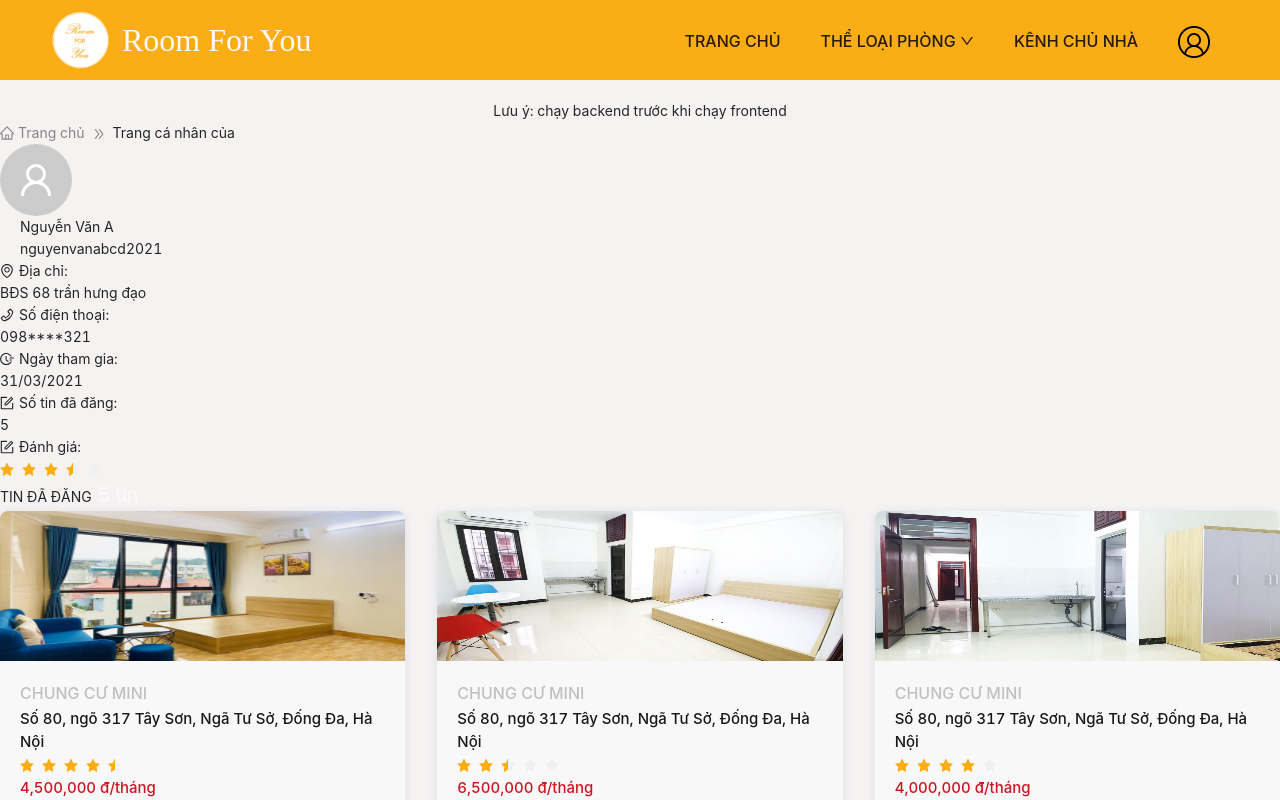
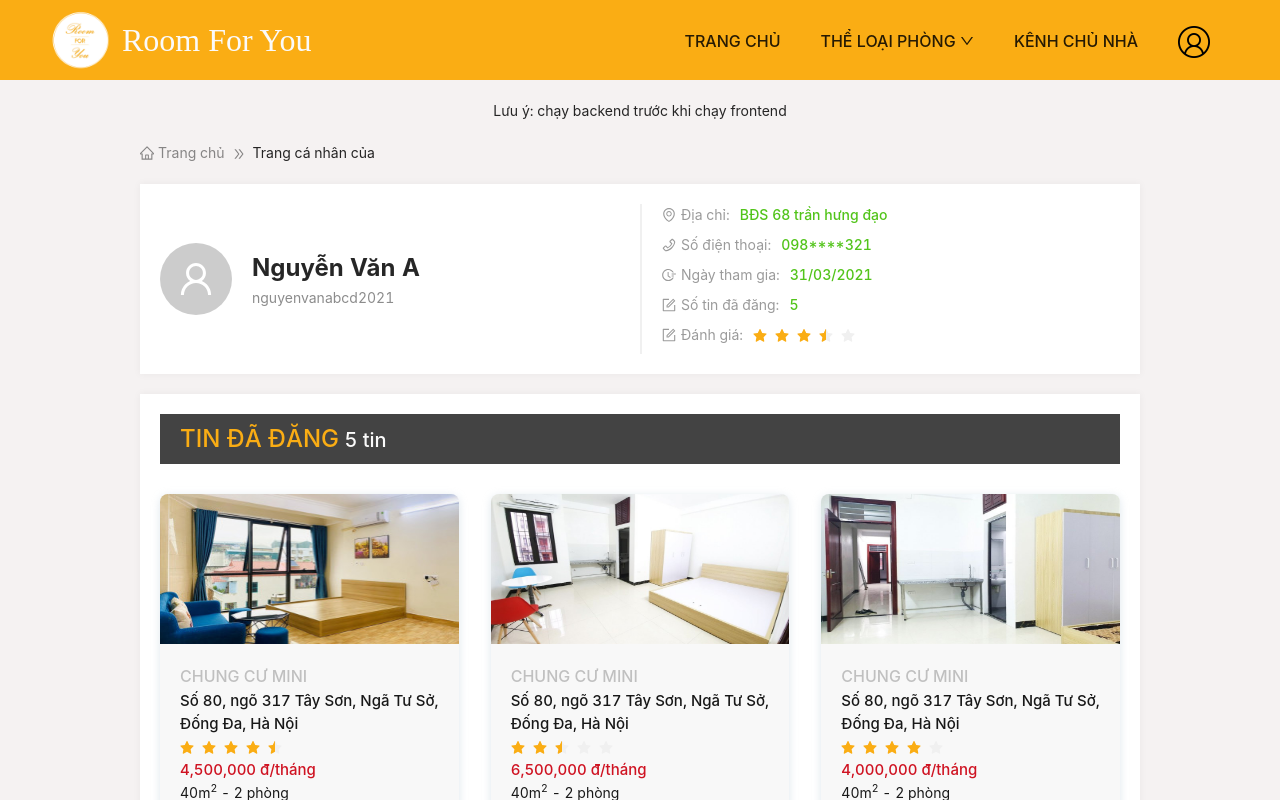
Before and after one commit to anhhtchy/room4u, a React (Create React App) app in the folder r4y_frontend/: page /xem-trang-ca-nhan in a window 1280 px wide. Shown: the top 800 px of the page. Built offline with nearby package versions, Linux system fonts and the light colour scheme; a web font is replaced by a local one.

Commit message:
update TrangCaNhan_GuestView/index.module.css

```diff
--- a/r4y_frontend/src/components/TrangCaNhan_GuestView/index.module.css
+++ b/r4y_frontend/src/components/TrangCaNhan_GuestView/index.module.css
@@ -0,0 +1,72 @@
+.container {
+    max-width: 1000px;
+    margin: 0px auto;
+}
+
+.guestView {
+    margin-top: 20px;
+    margin-bottom: 20px;
+}
+
+.top {
+    margin-top: 20px;
+    margin-bottom: 20px;
+    background: #ffffff;
+    box-shadow: 0px 0px 8px rgb(0 0 0 / 5%);
+    padding: 20px;
+    display: flex;
+}
+
+.body {
+    margin-bottom: 20px;
+    background: #ffffff;
+    box-shadow: 0px 0px 8px rgb(0 0 0 / 5%);
+    padding: 20px;
+}
+
+.topLeft {
+    width: 50%;
+    display: flex;
+    align-items: center;
+}
+
+.topRight {
+    width: 50%;
+    border-left: 2px solid #f0f0f0;
+    padding-left: 20px;
+}
+
+.fullname {
+    font-size: 24px;
+    font-weight: bold;
+}
+
+.username {
+    color: #8c8c8c;
+}
+
+.item {
+    display: flex;
+    align-items: center;
+    margin-bottom: 8px;
+}
+
+.itemTitle {
+    color: #9b9b9b;
+    margin-right: 10px;
+}
+
+.itemValue {
+    color: #52c41a;
+    font-weight: 500;
+}
+
+.bodyTitle {
+    font-size: 24px;
+    font-weight: 500;
+    color: #faad14;
+    margin-bottom: 30px;
+    background-color: #434343;
+    padding: 6px;
+    padding-left: 20px;
+}
```
